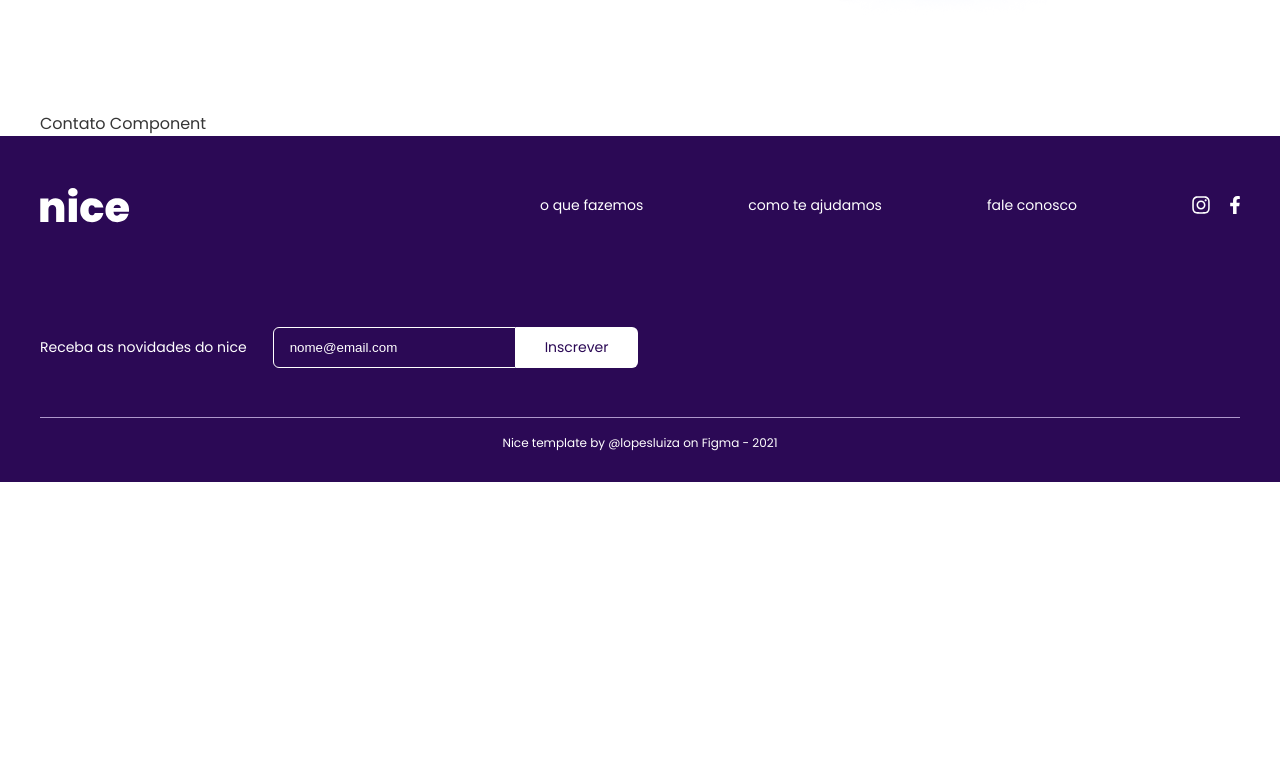
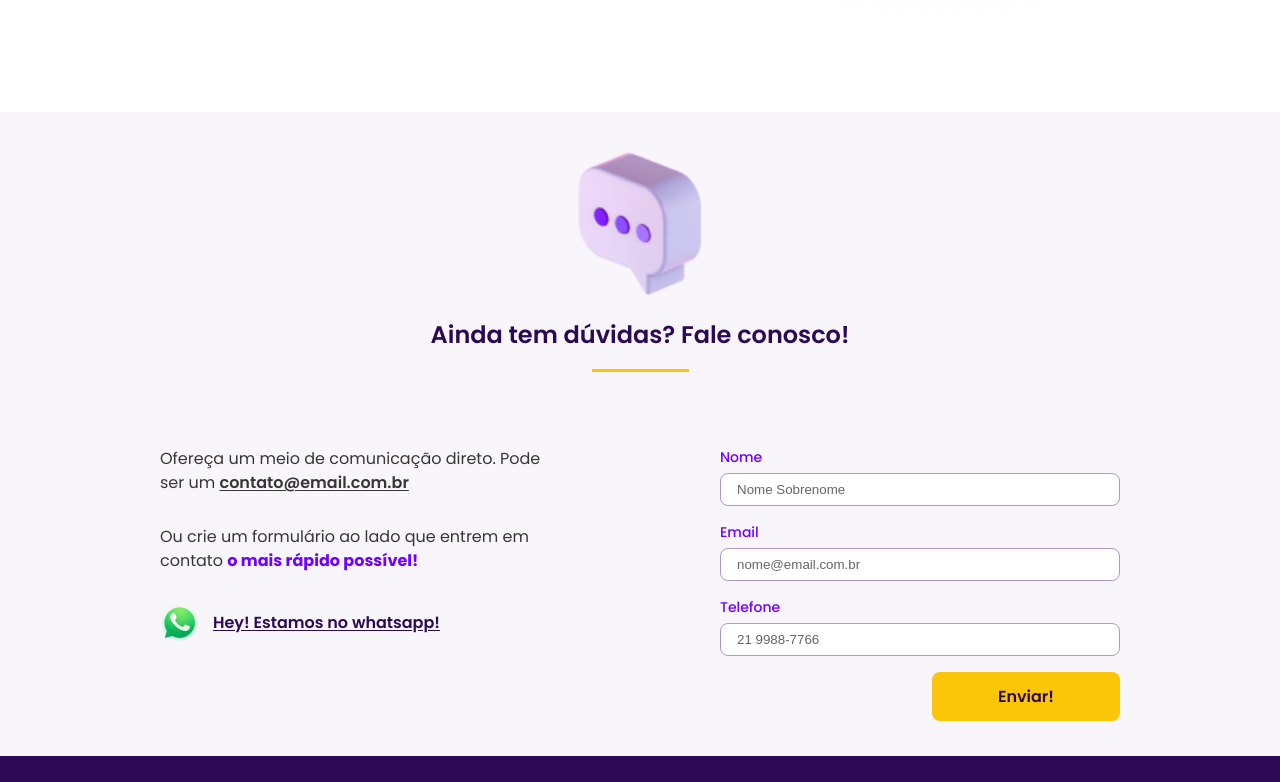
Before and after one commit to artemlira/React-Nice_layout, a React (Vite) app: page / in a window 1280 px wide. Shown: the part 1858-2640 px from the top of the page. Before the commit the page ends 2340 px from the top, so only its background shows below. Built offline with nearby package versions, Linux system fonts and the light colour scheme.

Commit message:
finished the Contato section

```diff
--- a/src/components/Benefic/Benefic.jsx
+++ b/src/components/Benefic/Benefic.jsx
@@ -8,8 +8,11 @@ import Ethereum from "../../assets/images/Ethereum.png";
 import CreditCard from "../../assets/images/CreditCard.png";
 import { ReactComponent as AddBtn } from "../../assets/icons/add.svg";
 import styles from "./benefic.module.scss";
+// eslint-disable-next-line import/no-unresolved
 import "swiper/css";
+// eslint-disable-next-line import/no-unresolved
 import "swiper/css/effect-cube";
+// eslint-disable-next-line import/no-unresolved
 import "swiper/css/pagination";
 import "./slider.scss";
 
--- a/src/components/Benefic/slider.scss
+++ b/src/components/Benefic/slider.scss
@@ -6,6 +6,12 @@
   display: none;
   @include m.phone {
     display: block;
-    height: 100%;
+    min-height: 100%;
+  }
+  .swiper-slide {
+    max-height: 500px;
+    display: flex;
+    justify-content: flex-end;
+    align-items: flex-end;
   }
 }
--- a/src/components/Contato/Contato.jsx
+++ b/src/components/Contato/Contato.jsx
@@ -1,22 +1,75 @@
 import React from "react";
-import PropTypes from "prop-types";
+import Chat from "../../assets/images/Chat.png";
+import whatsapp from "../../assets/icons/whatsapp.svg";
 import styles from "./contato.module.scss";
 
-function Contato({ props }) {
+function Contato() {
   return (
     <section className={styles.contato} id="conosco">
       <div className="container">
         <div className={styles.container}>
-          Contato Component
-          {props}
+          <div className={styles.label}>
+            <img src={Chat} alt="Chat" />
+          </div>
+          <h2 className={styles.title}>Ainda tem dúvidas? Fale conosco!</h2>
+          <hr className={styles.line} />
+          <div className={styles.wrapper}>
+            <div className={styles.content}>
+              <p className={styles.contentText}>
+                Ofereça um meio de comunicação direto. Pode ser um&nbsp;
+                <span className={styles.contentEmail}>
+                  contato@email.com.br
+                </span>
+              </p>
+              <p className={styles.contentText}>
+                Ou crie um formulário ao lado que entrem em contato&nbsp;
+                <span className={styles.contentSpan}>
+                  o mais rápido possível!
+                </span>
+              </p>
+              <div className={styles.whatsapp}>
+                <img
+                  src={whatsapp}
+                  alt="whatsapp"
+                  className={styles.whatsappImg}
+                />
+                <p className={styles.whatsappText}>Hey! Estamos no whatsapp!</p>
+              </div>
+            </div>
+            <form action="/" className={styles.form}>
+              <label htmlFor="#name" className={styles.name}>
+                Nome
+                <input
+                  type="text"
+                  className={styles.inputName}
+                  placeholder="Nome Sobrenome"
+                />
+              </label>
+              <label htmlFor="#email" className={styles.email}>
+                Email
+                <input
+                  type="email"
+                  className={styles.inputEmail}
+                  placeholder="nome@email.com.br"
+                />
+              </label>
+              <label htmlFor="#phone" className={styles.phone}>
+                Telefone
+                <input
+                  type="tel"
+                  className={styles.inputPhone}
+                  placeholder="21 9988-7766"
+                />
+              </label>
+              <button type="button" className={styles.button}>
+                Enviar!
+              </button>
+            </form>
+          </div>
         </div>
       </div>
     </section>
   );
 }
 
-Contato.propTypes = {
-  props: PropTypes.string.isRequired,
-};
-
 export default Contato;
--- a/src/components/Contato/contato.module.scss
+++ b/src/components/Contato/contato.module.scss
@@ -1,7 +1,175 @@
-@use '../../styles/variables.scss' as v;
-@use '../../styles/mixins.scss' as m;
-@use '../../styles/functions.scss' as f;
+@use "../../styles/variables.scss" as v;
+@use "../../styles/mixins.scss" as m;
+@use "../../styles/functions.scss" as f;
 
-.contato {}
+.contato {
+  background-color: #f8f6fa;
+  padding-block: 35px;
+  @include m.phone {
+    padding-block: 35px 75px;
+  }
+}
 
-.container {}
+.label {
+  width: 154px;
+  height: 154px;
+  margin-inline: auto;
+  &:not(:last-child) {
+    margin-bottom: 16px;
+  }
+  img {
+    width: 100%;
+    height: 100%;
+    object-fit: cover;
+    object-position: center;
+  }
+}
+
+.title {
+  font-weight: 600;
+  color: v.$darkPurple;
+  margin-bottom: 16px;
+  text-align: center;
+  &:not(:last-child) {
+    font-size: 24px;
+  }
+  @include m.phone {
+    &:not(:last-child) {
+      font-size: 14px;
+    }
+  }
+}
+
+.line {
+  width: 97px;
+  height: 3px;
+  background-color: v.$yellow;
+  margin-inline: auto;
+  &:not(:last-child) {
+    margin-bottom: 75px;
+  }
+  @include m.phone {
+    &:not(:last-child) {
+      font-size: 23px;
+    }
+  }
+}
+
+.wrapper {
+  display: flex;
+  justify-content: space-between;
+  padding-inline: 120px;
+  gap: 20px;
+  @include m.tablet {
+    padding-inline: 0px;
+  }
+  @include m.phone {
+    flex-direction: column;
+    gap: 61px;
+  }
+}
+
+.content {
+  flex: 0 1 385px;
+  @include m.phone {
+    flex: 1 1 auto;
+  }
+}
+
+.contentText {
+  &:not(:last-child) {
+    margin-bottom: 30px;
+  }
+  @include m.phone {
+  }
+}
+
+.contentSpan {
+  font-weight: 700;
+  color: v.$purple;
+  cursor: pointer;
+}
+
+.contentEmail {
+  font-weight: 600;
+  color: v.$darkGrey;
+  text-decoration: underline;
+  text-underline-offset: 2px;
+  cursor: pointer;
+}
+
+.whatsapp {
+  display: flex;
+  align-items: center;
+  gap: 14px;
+}
+
+.whatsappImg {
+  width: 39px;
+  height: 39px;
+  img {
+    width: 100%;
+    height: 100%;
+    object-fit: cover;
+  }
+}
+
+.whatsappText {
+  color: v.$darkPurple;
+  font-weight: 600;
+  text-decoration: underline;
+  text-underline-offset: 2px;
+  cursor: pointer;
+}
+
+.email,
+.name,
+.phone {
+  display: flex;
+  flex-direction: column;
+  gap: 5px;
+  margin-bottom: 16px;
+  font-weight: 500;
+  color: v.$purple;
+  font-size: 14px;
+  line-height: f.ratio(14, 21);
+}
+
+.inputEmail,
+.inputName,
+.inputPhone {
+  background: #ffffff;
+  border: 1px solid #ae97cb;
+  border-radius: 8px;
+  padding: 8px 16px;
+  &::placeholder {
+    color: #656565;
+  }
+}
+
+.form {
+  flex: 0 1 400px;
+  @include m.phone {
+    flex: 1 1 auto;
+  }
+}
+
+.button {
+  background: v.$yellow;
+  border-radius: 8px;
+  padding: 11px 65px;
+  font-weight: 600;
+  color: v.$darkPurple;
+  border: 1px solid transparent;
+  transition: 0.3s ease;
+  display: block;
+  margin-left: auto;
+  &:hover {
+    background-color: v.$purple;
+    color: v.$white;
+    border: 1px solid v.$white;
+  }
+  @include m.phone {
+    margin-top: 34px;
+  }
+}
```
